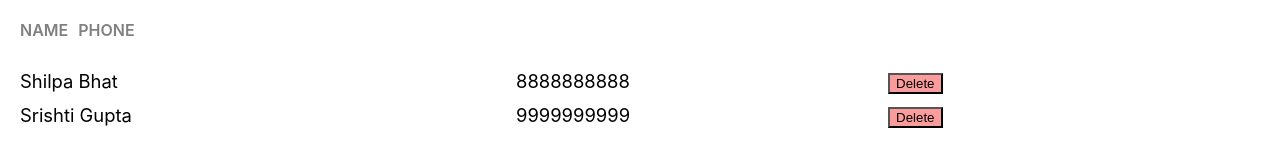
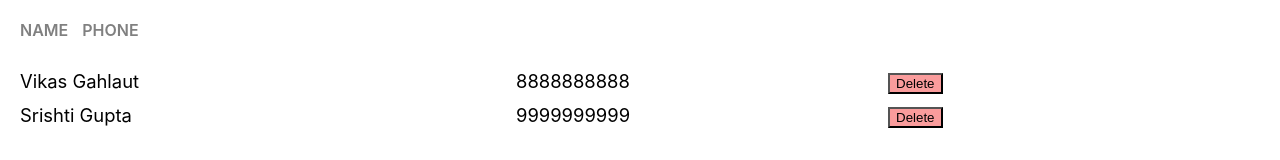
Before and after one commit to vikasgahlaut99/phone-directory, a React (Create React App) app: page / in a window 1280 px wide. Shown: the part 126-286 px from the top of the page. Built offline with nearby package versions, Linux system fonts and the light colour scheme.

Commit message:
Props: Passed 'heading' to Header component as props

```diff
--- a/src/App.js
+++ b/src/App.js
@@ -7,7 +7,7 @@ class App extends Component {
     let subscribers = [
       {
         id: 1,
-        name: "Shilpa Bhat",
+        name: "Vikas Gahlaut",
         phone: "8888888888"
       },
       {
@@ -19,11 +19,11 @@ class App extends Component {
 
     return(
     <div>
-      <Header/>
+      <Header heading="Phone Directory"/>
       <div className="component-body-container">
         <button className="custom-btn add-btn">Add</button>
         <div className="grid container heading-container">
-          <span className="grid-item name-heading">Name</span>
+          <span className="grid-item name-heading">Name </span>
           <span className="grid-item phone-heading">Phone</span>
           </div>
           {
--- a/src/Header.js
+++ b/src/Header.js
@@ -1,11 +1,11 @@
 import React from 'react';
 import './Header.css';
 
-const Header = function() {
+const Header = function(props) {
 
     return (
      <div className ="header">
-            Phone Directory
+            {props.heading}
         </div>
     )
 }
```
